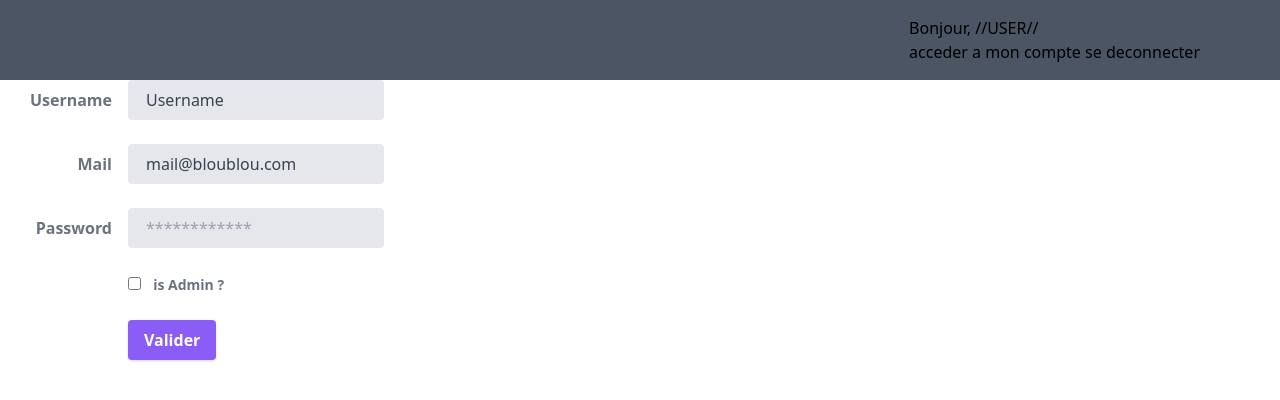
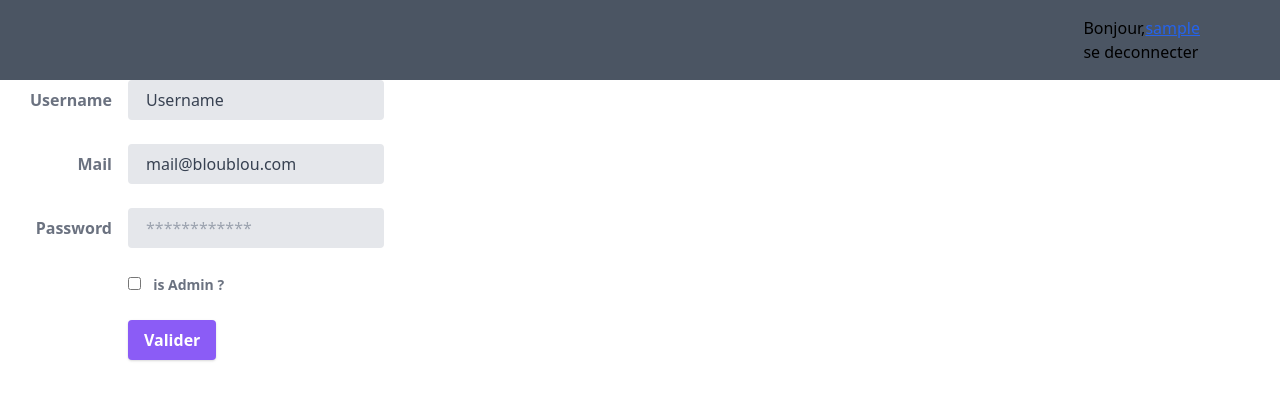
Before and after one commit to Nom-temporaire/CMS-Creator, a PHP site: page /account in a window 1280 px wide. Shown: the top 400 px of the page. Run offline with PHP 8.4, Linux system fonts and the light colour scheme; the visitor is signed in with stand-in values (Sample User, id 1).

Commit message:
des ptis changements d'interface dans la nav bar

```diff
--- a/src/view/Frontend/account.php
+++ b/src/view/Frontend/account.php
@@ -16,10 +16,10 @@
       </label>
     </div>
     <div class="md:w-2/3">
-      <input class="bg-gray-200 appearance-none border-2 border-gray-200 rounded w-full py-2 px-4 text-gray-700 leading-tight focus:outline-none focus:bg-white focus:border-purple-500" id="mail" type="text" value="mail@bloublou.com">
+      <input class="bg-gray-200 appearance-none border-2 border-gray-200 rounded w-full py-2 px-4 text-gray-700 leading-tight focus:outline-none focus:bg-white focus:border-purple-500" id="mail" type="text" value="mail@bloublou.com" pattern="^[a-zA-Z0-9]+[@]+[a-zA-Z0-9]+[.]+[a-z]{2,3}" required>
     </div>
   </div>
-  <div class="md:flex md:items-center mb-6">
+  <div class=" md:flex md:items-center mb-6">
     <div class="md:w-1/3">
       <label class="block text-gray-500 font-bold md:text-right mb-1 md:mb-0 pr-4" for="inline-password">
         Password
--- a/src/view/Frontend/log.php
+++ b/src/view/Frontend/log.php
@@ -18,6 +18,7 @@ if (!empty($log)) {
     if (password_verify($_POST['password'], $log['password'])) {
         $_SESSION['role'] = 'admin';
         $_SESSION['idUser'] = $log['id'];
+        $_SESSION['username'] = $log['username'];
 
         header('Location: /');
     } else {
--- a/src/view/template.php
+++ b/src/view/template.php
@@ -34,16 +34,16 @@ if (empty($_SESSION)) {
         <img />
         <div class="h-auto">
             <?php
-            if($_SESSION['role'] == 'visiteur') {
+            if ($_SESSION['role'] == 'visiteur') {
             ?>
                 <a href="/signin" class="mx-5 p-2 h-24 bg-gray-800 text-white rounded-lg">Sign-in</a>
                 <a href="/signup" class="mx-5 p-2 h-16 bg-indigo-900 text-white rounded-lg">Sign-up</a>
             <?php
             } elseif ($_SESSION['role'] == 'admin') {
             ?>
-            <p>Bonjour, //USER//</p>
+                <p>Bonjour,<a href='account' class="underline text-blue-600 hover:text-blue-800 visited:text-purple-600"><?= $_SESSION['username'] ?></a></p>
                 <div>
-                <a>acceder a mon compte</a>
+                    <!-- <a>acceder a mon compte</a> -->
                     <a href="/delog">se deconnecter</a>
                 </div>
             <?php
```
Also changed, not shown: src/view/Frontend/delog.php (+4 -4 lines). Lines whose indentation alone changed are shown as unchanged.
